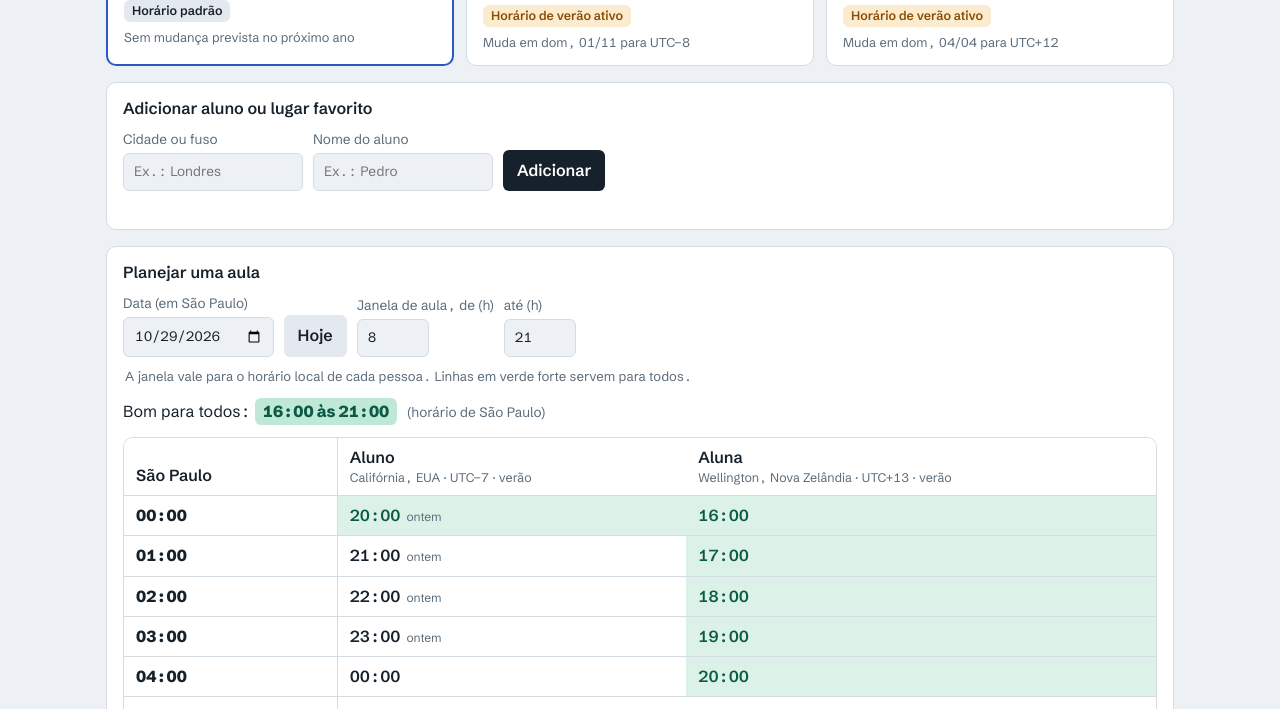
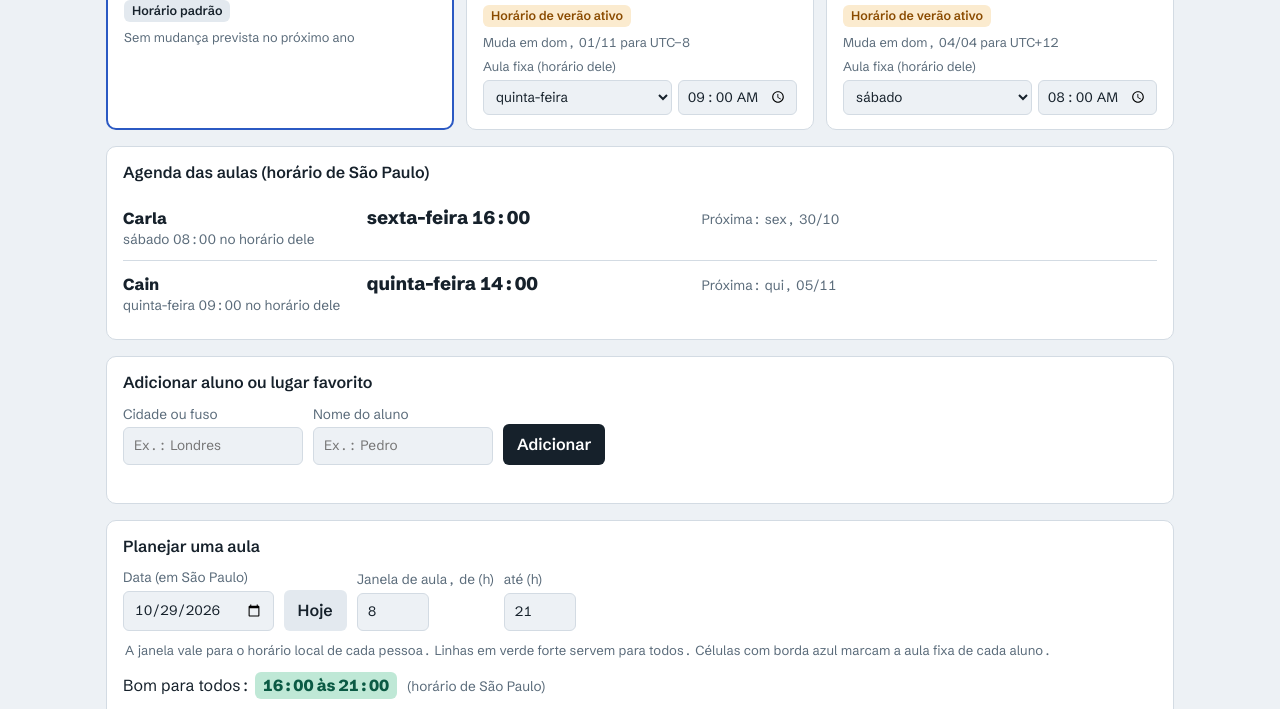
Before and after one commit to silasmach/fusos-aulas, a plain HTML site: page index.html in a window 1280 px wide. Shown: the part 286-995 px from the top of the page. Drawn offline with Linux system fonts and the light colour scheme.

Commit message:
Add files via upload

```diff
--- a/index.html
+++ b/index.html
@@ -57,6 +57,17 @@ tr.all td,tr.all th{background:var(--all);color:var(--okink);box-shadow:inset 3p
 tr.all th{box-shadow:inset 4px 0 0 var(--allbar)}
 tr.now th::after{content:"agora";margin-left:8px;font-size:.7rem;font-weight:600;color:var(--now);border:1px solid var(--now);border-radius:6px;padding:0 5px}
 .leg{margin:10px 2px 0;color:var(--muted);font-size:.82rem}
+.ag{list-style:none;margin:0;padding:0}
+.ag li{display:grid;grid-template-columns:minmax(150px,1fr) minmax(200px,1.4fr) 2fr;gap:4px 16px;align-items:baseline;padding:10px 0;border-top:1px solid var(--line)}
+.ag li:first-child{border-top:0}
+.ag .big{font-size:1.15rem;font-weight:800}
+.ag .w{color:var(--dstink);background:var(--dstbg);padding:1px 8px;border-radius:6px;font-size:.82rem;margin-left:6px}
+.les-row{display:flex;gap:6px;margin-top:4px}
+.les-row select,.les-row input{background:var(--bg);border:1px solid var(--line);border-radius:6px;padding:6px 8px;font:inherit;font-size:.85rem;color:var(--ink);min-width:0}
+.les-row select{flex:1}
+td.les{box-shadow:inset 0 0 0 2px var(--now)}
+td i.tg{color:var(--surface);background:var(--now);border-radius:6px;padding:0 6px;font-weight:600}
+@media (max-width:640px){.ag li{grid-template-columns:1fr}}
 @media (max-width:520px){.clock{font-size:2.2rem}}
 </style>
 </head>
@@ -66,6 +77,11 @@ tr.now th::after{content:"agora";margin-left:8px;font-size:.7rem;font-weight:600
 <p class="sub">Seu horário de referência é São Paulo (Brasília). Fusos e horário de verão são calculados para a data escolhida. Para trocar o nome de um aluno, clique no nome dele no cartão.</p>
 
 <section class="cards" id="cards" aria-label="Horários agora"></section>
+
+<section class="panel">
+<h2>Agenda das aulas (horário de São Paulo)</h2>
+<div id="lesson"></div>
+</section>
 
 <section class="panel">
 <h2>Adicionar aluno ou lugar favorito</h2>
@@ -86,7 +102,7 @@ tr.now th::after{content:"agora";margin-left:8px;font-size:.7rem;font-weight:600
 <label>Janela de aula, de (h)<input type="number" id="from" min="0" max="23"></label>
 <label>até (h)<input type="number" id="to" min="1" max="24"></label>
 </div>
-<p class="leg">A janela vale para o horário local de cada pessoa. Linhas em verde forte servem para todos.</p>
+<p class="leg">A janela vale para o horário local de cada pessoa. Linhas em verde forte servem para todos. Células com borda azul marcam a aula fixa de cada aluno.</p>
 <p class="best" id="best" style="margin-top:12px"></p>
 <div class="tw"><table id="tbl"></table></div>
 </section>
@@ -95,13 +111,14 @@ tr.now th::after{content:"agora";margin-left:8px;font-size:.7rem;font-weight:600
 <script>
 var BASE='America/Sao_Paulo';
 var CITIES=[['Los Angeles (Califórnia, EUA)','America/Los_Angeles'],['San Francisco (Califórnia, EUA)','America/Los_Angeles'],['San Diego (Califórnia, EUA)','America/Los_Angeles'],['Wellington (Nova Zelândia)','Pacific/Auckland'],['Auckland (Nova Zelândia)','Pacific/Auckland'],['Nova York (EUA)','America/New_York'],['Miami (EUA)','America/New_York'],['Chicago (EUA)','America/Chicago'],['Denver (EUA)','America/Denver'],['Honolulu (Havaí)','Pacific/Honolulu'],['Toronto (Canadá)','America/Toronto'],['Cidade do México','America/Mexico_City'],['Buenos Aires (Argentina)','America/Argentina/Buenos_Aires'],['Santiago (Chile)','America/Santiago'],['Lisboa (Portugal)','Europe/Lisbon'],['Londres (Reino Unido)','Europe/London'],['Madri (Espanha)','Europe/Madrid'],['Paris (França)','Europe/Paris'],['Berlim (Alemanha)','Europe/Berlin'],['Roma (Itália)','Europe/Rome'],['Dubai (Emirados Árabes)','Asia/Dubai'],['Mumbai (Índia)','Asia/Kolkata'],['Singapura','Asia/Singapore'],['Xangai (China)','Asia/Shanghai'],['Tóquio (Japão)','Asia/Tokyo'],['Seul (Coreia do Sul)','Asia/Seoul'],['Sydney (Austrália)','Australia/Sydney'],['Johannesburgo (África do Sul)','Africa/Johannesburg']];
-var DEF={favs:[{name:'Aluno',place:'Califórnia, EUA',tz:'America/Los_Angeles'},{name:'Aluna',place:'Wellington, Nova Zelândia',tz:'Pacific/Auckland'}],from:8,to:21};
+var DEF={favs:[{name:'Cain',place:'Califórnia, EUA',tz:'America/Los_Angeles',lesson:{dow:4,time:'09:00'}},{name:'Carla',place:'Wellington, Nova Zelândia',tz:'Pacific/Auckland',lesson:{dow:6,time:'08:00'}}],from:8,to:21};
 var $=function(s){return document.querySelector(s)};
 var pad=function(n){return String(n).padStart(2,'0')};
 var esc=function(s){return String(s).replace(/[&<>"]/g,function(c){return {'&':'&amp;','<':'&lt;','>':'&gt;','"':'&quot;'}[c]})};
 var norm=function(s){return s.normalize('NFD').replace(/[\u0300-\u036f]/g,'').toLowerCase()};
 
-function load(){try{var r=localStorage.getItem('fusos-aulas');if(r){var o=JSON.parse(r);if(o&&Array.isArray(o.favs))return Object.assign({},DEF,o)}}catch(e){}return JSON.parse(JSON.stringify(DEF))}
+function load(){try{var r=localStorage.getItem('fusos-aulas');if(r){var o=JSON.parse(r);if(o&&Array.isArray(o.favs))return mig(Object.assign({},DEF,o))}}catch(e){}return JSON.parse(JSON.stringify(DEF))}
+function mig(o){o.favs.forEach(function(f){if(f.lesson)return;if(f.name==='Aluno'&&f.tz==='America/Los_Angeles'){f.name='Cain';f.lesson={dow:4,time:'09:00'}}else if(f.name==='Aluna'&&f.tz==='Pacific/Auckland'){f.name='Carla';f.lesson={dow:6,time:'08:00'}}});return o}
 function save(){try{localStorage.setItem('fusos-aulas',JSON.stringify(S))}catch(e){}}
 var S=load();
 
@@ -130,7 +147,7 @@ function renderCards(){
       '<div class="meta">'+fmtDate(z.tz,now)+' · '+fmtOff(offset(z.tz,now))+'</div>'+
       '<div class="meta">'+(z.base?'Horário de referência':diffText(z.tz,now))+'</div>'+
       '<span class="tag'+(dst?' dst':'')+'">'+(dst?'Horário de verão ativo':'Horário padrão')+'</span>'+
-      '<span class="chg">'+chTxt+'</span>'+
+      '<span class="chg">'+chTxt+'</span>'+(z.base?'':lessonRow(z,i-1))+
       (z.base?'':'<button class="rm" data-i="'+(i-1)+'" aria-label="Remover '+esc(z.name)+'">×</button>')+'</article>';
   }).join('');
 }
@@ -149,17 +166,33 @@ function renderTable(){
     zs.slice(1).forEach(function(z){
       var p=parts(z.tz,t),ok=p.hour>=from&&p.hour<to,dd=Date.UTC(p.year,p.month-1,p.day)/864e5-baseDay;
       if(!ok)all=false;
-      cells+='<td class="'+(ok?'ok':'')+'">'+pad(p.hour)+':'+pad(p.minute)+(dd?'<i>'+(dd>0?'amanhã':'ontem')+'</i>':'')+'</td>';
+      var ls=z.lesson&&z.lesson.dow===new Date(Date.UTC(p.year,p.month-1,p.day)).getUTCDay()&&+z.lesson.time.split(':')[0]===p.hour;
+      cells+='<td class="'+(ok?'ok':'')+(ls?' les':'')+'">'+pad(p.hour)+':'+pad(p.minute)+(dd?'<i>'+(dd>0?'amanhã':'ontem')+'</i>':'')+(ls?'<i class="tg">aula</i>':'')+'</td>';
     });
     if(all)good.push(h);
     var cls=(all?'all ':'')+(isToday&&h===nowH?'now':'');
     rows+='<tr class="'+cls+'"><th scope="row">'+pad(h)+':00</th>'+cells+'</tr>';
   }
   $('#tbl').innerHTML=head+'<tbody>'+rows+'</tbody>';
-  var groups=[];good.forEach(function(h){var g=groups[groups.length-1];if(g&&g[1]===h-1)g[1]=h;else groups.push([h,h])});
+  renderLesson();var groups=[];good.forEach(function(h){var g=groups[groups.length-1];if(g&&g[1]===h-1)g[1]=h;else groups.push([h,h])});
   $('#best').innerHTML=groups.length?'Bom para todos: '+groups.map(function(g){return '<b>'+pad(g[0])+':00 às '+pad(g[1]+1)+':00</b>'}).join('')+' <span class="meta">(horário de São Paulo)</span>':'Nenhum horário em comum nessa janela. Amplie a janela de aula ou escolha outra data.';
 }
 
+var DOW=['domingo','segunda-feira','terça-feira','quarta-feira','quinta-feira','sexta-feira','sábado'];
+function lessonRow(z,i){var L=z.lesson||{};return '<span class="chg">Aula fixa (horário dele)</span><div class="les-row"><select class="dw" data-i="'+i+'" aria-label="Dia da aula"><option value="">Sem aula fixa</option>'+DOW.map(function(n,k){return '<option value="'+k+'"'+(L.dow===k?' selected':'')+'>'+n+'</option>'}).join('')+'</select><input type="time" class="lt" data-i="'+i+'" value="'+(L.time||'')+'" aria-label="Horário da aula"></div>'}
+function nextLessons(z){var L=z.lesson;if(!L||!L.time)return [];var tm=L.time.split(':').map(Number),out=[],now=Date.now(),p0=parts(z.tz,now),base=Date.UTC(p0.year,p0.month-1,p0.day);for(var k=0;k<75&&out.length<10;k++){var dt=new Date(base+k*864e5);if(dt.getUTCDay()!==L.dow)continue;var inst=toInstant(z.tz,dt.getUTCFullYear(),dt.getUTCMonth()+1,dt.getUTCDate(),tm[0],tm[1]);if(inst>=now-36e5)out.push(inst)}return out}
+function renderLesson(){
+  var el=$('#lesson'),rows=[];
+  var key=function(t){var p=parts(BASE,t);return DOW[new Date(Date.UTC(p.year,p.month-1,p.day)).getUTCDay()]+' '+pad(p.hour)+':'+pad(p.minute)};
+  S.favs.forEach(function(z){
+    var oc=nextLessons(z);if(!oc.length)return;
+    var k0=key(oc[0]),warn='';
+    for(var k=1;k<oc.length;k++){if(key(oc[k])!==k0){warn='<span class="w">A partir de '+fmtDate(BASE,oc[k])+' passa para '+key(oc[k])+' em São Paulo (mudança de horário de verão)</span>';break}}
+    rows.push({t:oc[0],html:'<li><div><b>'+esc(z.name||z.place)+'</b><div class="meta">'+DOW[z.lesson.dow]+' '+z.lesson.time+' no horário dele</div></div><div class="big">'+k0+'</div><div class="meta">Próxima: '+fmtDate(BASE,oc[0])+warn+'</div></li>'});
+  });
+  rows.sort(function(a,b){return a.t-b.t});
+  el.innerHTML=rows.length?'<ul class="ag">'+rows.map(function(r){return r.html}).join('')+'</ul>':'<p class="meta">Escolha o dia e o horário da aula no cartão de cada aluno.</p>';
+}
 function render(){renderCards();renderTable()}
 
 function add(){
@@ -180,6 +213,7 @@ function add(){
   $('#add').onclick=add;
   $('#place').addEventListener('keydown',function(e){if(e.key==='Enter')add()});
   $('#nick').addEventListener('keydown',function(e){if(e.key==='Enter')add()});
+  $('#cards').addEventListener('change',function(e){var t=e.target;if(!t.classList||!(t.classList.contains('dw')||t.classList.contains('lt')))return;var f=S.favs[+t.dataset.i];if(!f)return;var row=t.closest('.les-row'),d=row.querySelector('.dw').value,tm=row.querySelector('.lt').value;if(d==='')delete f.lesson;else f.lesson={dow:+d,time:tm||'09:00'};save();renderCards();renderTable()});
   $('#today').onclick=function(){$('#date').value=todayStr();renderTable()};
   $('#date').onchange=renderTable;
   $('#from').onchange=function(){S.from=Math.min(23,Math.max(0,+this.value||0));this.value=S.from;save();renderTable()};
@@ -187,7 +221,7 @@ function add(){
   $('#cards').addEventListener('click',function(e){var b=e.target.closest('.rm');if(b){S.favs.splice(+b.dataset.i,1);save();render()}});
   render();
   $('#cards').addEventListener('input',function(e){var n=e.target.closest('.nm');if(n){S.favs[+n.dataset.i].name=n.value;save();renderTable()}});
-  setInterval(function(){if(!document.activeElement||!document.activeElement.classList.contains('nm'))renderCards()},20000);
+  setInterval(function(){var a=document.activeElement;if(!(a&&a.closest&&a.closest('#cards')&&/INPUT|SELECT/.test(a.tagName)))renderCards()},20000);
 })();
 </script>
 </body>
```
